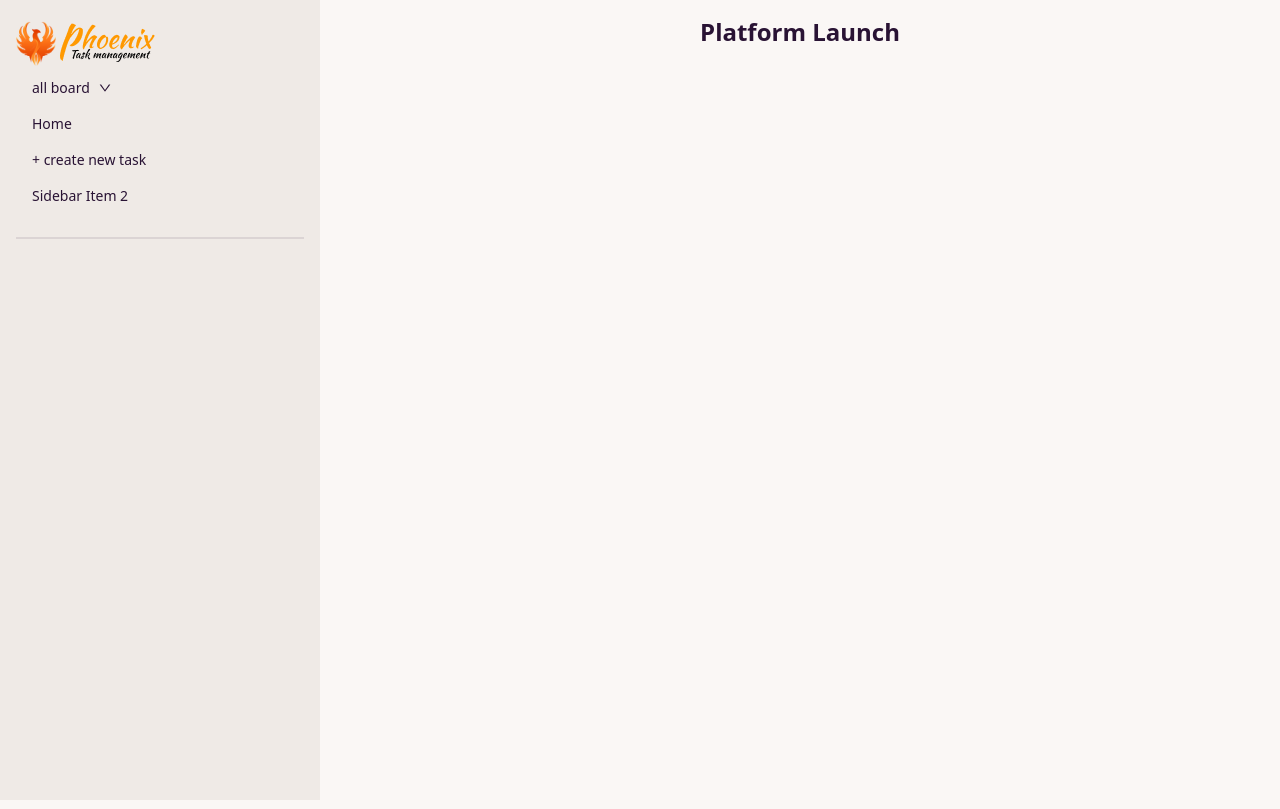
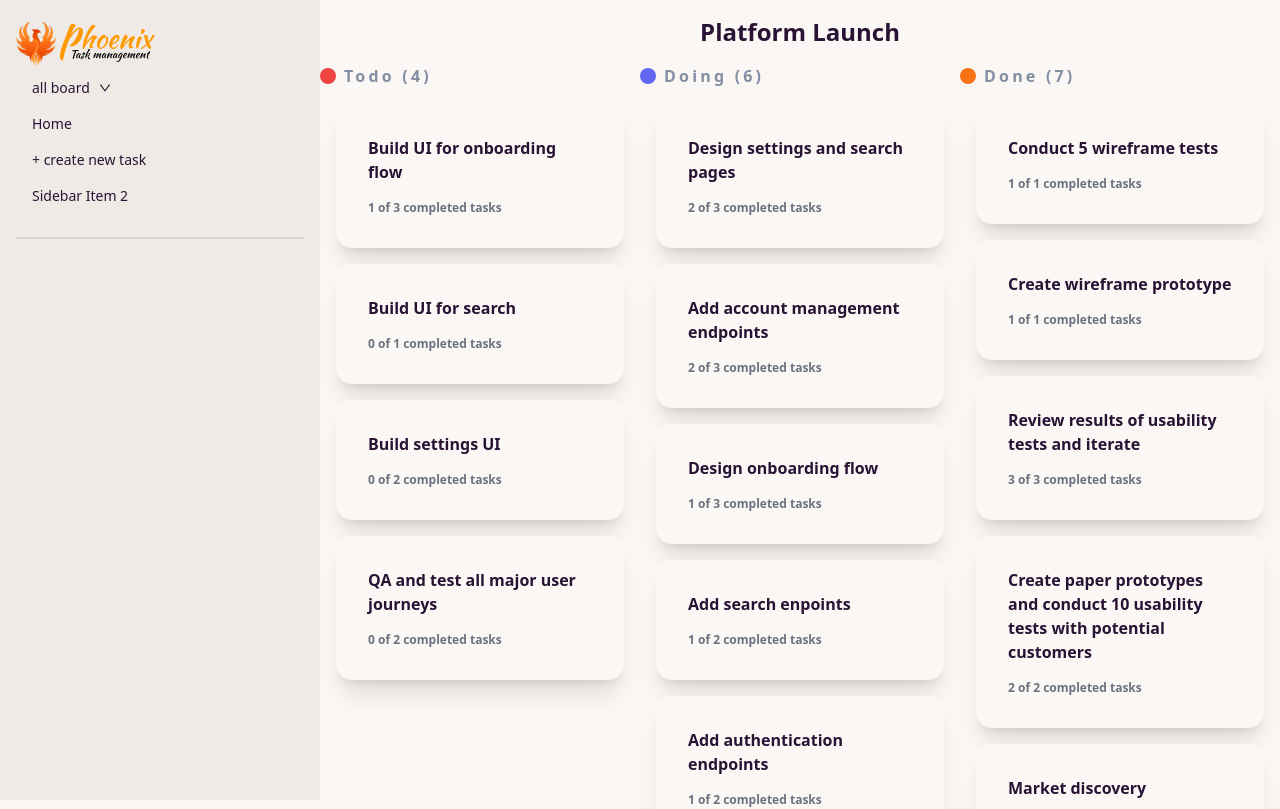
Before and after one commit to opu183059/Phoenix_Task_Management, a React (Vite) app: page /workspaces in a window 1280 px wide. Shown: the top 809 px of the page. Built offline with nearby package versions, Linux system fonts and the light colour scheme; no server answers.

Commit message:
show task

```diff
--- a/package.json
+++ b/package.json
@@ -14,6 +14,7 @@
     "dotenv": "^16.3.1",
     "firebase": "^10.1.0",
     "localforage": "^1.10.0",
+    "lodash": "^4.17.21",
     "lottie-react": "^2.4.0",
     "match-sorter": "^6.3.1",
     "react": "^18.2.0",
--- a/src/components/Workspaces/ActiveBoard.jsx
+++ b/src/components/Workspaces/ActiveBoard.jsx
@@ -1,9 +1,21 @@
+import { useSelector } from "react-redux";
+import Column from "./column";
 
 
 const ActiveBoard = ({board}) => {
+    const boards=useSelector((state)=>state.boards);
+    const board1=boards.find(board=>board.isActive===true);
+    const columns=board1.columns;
+
     return (
         <div>
             <h2 className="text-2xl font-bold text-center mt-4">{board.name}</h2>
+            <div className="flex justify-around mt-4">
+                {
+                    columns?.map((col,index)=><Column
+                    key={index} colIndex={index}></Column>)
+                }
+            </div>
         </div>
     );
 };
--- /dev/null
+++ b/src/components/Workspaces/Column.jsx
@@ -0,0 +1,47 @@
+import { shuffle } from "lodash";
+import { useEffect, useState } from "react";
+import { useDispatch, useSelector } from "react-redux";
+import Task from "./Task";
+
+
+const Column = ({colIndex}) => {
+    const colors = [
+        "bg-red-500",
+        "bg-orange-500",
+        "bg-blue-500",
+        "bg-purple-500",
+        "bg-green-500",
+        "bg-indigo-500",
+        "bg-yellow-500",
+        "bg-pink-500",
+        "bg-sky-500",
+      ];
+
+      const dispatch = useDispatch();
+      const [color, setColor] = useState(null)
+      const boards = useSelector((state) => state.boards);
+
+      const board = boards.find((board) => board.isActive);
+
+      const col = board?.columns?.find((col, i) => i === colIndex);
+      console.log(colIndex)
+      useEffect(() => {
+        setColor(shuffle(colors).pop())
+      }, [colors]);
+    return (
+        <div  className="scrollbar-hide ">
+            <div className=" font-semibold flex items-center  gap-2 tracking-widest md:tracking-[.2em] text-[#828fa3]">
+                <div className={`rounded-full w-4 h-4 ${color} `}/>
+                {col?.name} ({col?.tasks?.length})
+            </div>
+            {col.tasks.map((task, index) => (
+        <Task key={index} taskIndex={index} colIndex={colIndex} />
+      ))}
+
+
+
+        </div>
+    );
+};
+
+export default Column;
--- /dev/null
+++ b/src/components/Workspaces/Task.jsx
@@ -0,0 +1,34 @@
+import { useState } from "react";
+import { useSelector } from "react-redux";
+
+
+const Task = ({ colIndex, taskIndex }) => {
+    const boards = useSelector((state) => state.boards);
+    const board = boards.find((board) => board.isActive);
+    const columns = board.columns;
+    const col = columns?.find((col, i) => i === colIndex);
+    const task = col?.tasks.find((task, i) => i === taskIndex);
+    const [isTaskModalOpen, setIsTaskModalOpen] = useState(false);
+
+    let completed = 0;
+    let subtasks = task?.subtasks;
+    subtasks.forEach((subtask) => {
+        if (subtask.isCompleted) {
+            completed++;
+        }
+    });
+    return (
+        <div>
+            <div className="card w-72 bg-base-100 shadow-xl m-4">
+                <div className="card-body ">
+                    <p className=" font-bold  ">{task.title}</p>
+                    <p className=" font-bold text-xs  mt-2 text-gray-500">
+                        {completed} of {subtasks.length} completed tasks
+                    </p>
+                </div>
+            </div>
+        </div>
+    );
+};
+
+export default Task;
```
Also changed, not shown: 1 other file (tests, documents, lock files or other folders).
